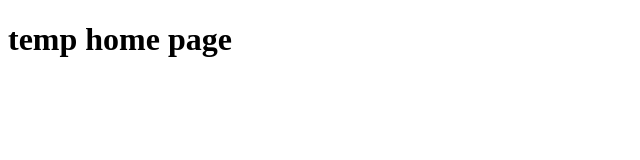
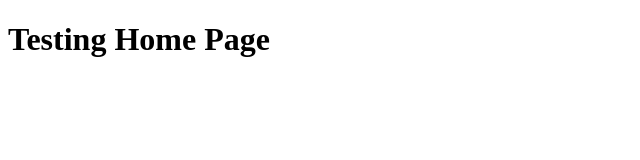
Before and after one commit to gatlingmcgee/wdd230, a plain HTML site: page index.html in a window 1280 px wide. Shown: the whole page, without its empty margins (0-640 px from the left). Drawn offline with Linux system fonts and the light colour scheme.

Commit message:
updatetestpage

```diff
--- a/index.html
+++ b/index.html
@@ -6,6 +6,6 @@
   <title>Temp home page</title>
 </head>
 <body>
-  <h1>temp home page</h1>
+  <h1>Testing Home Page</h1>
 </body>
 </html>
```
